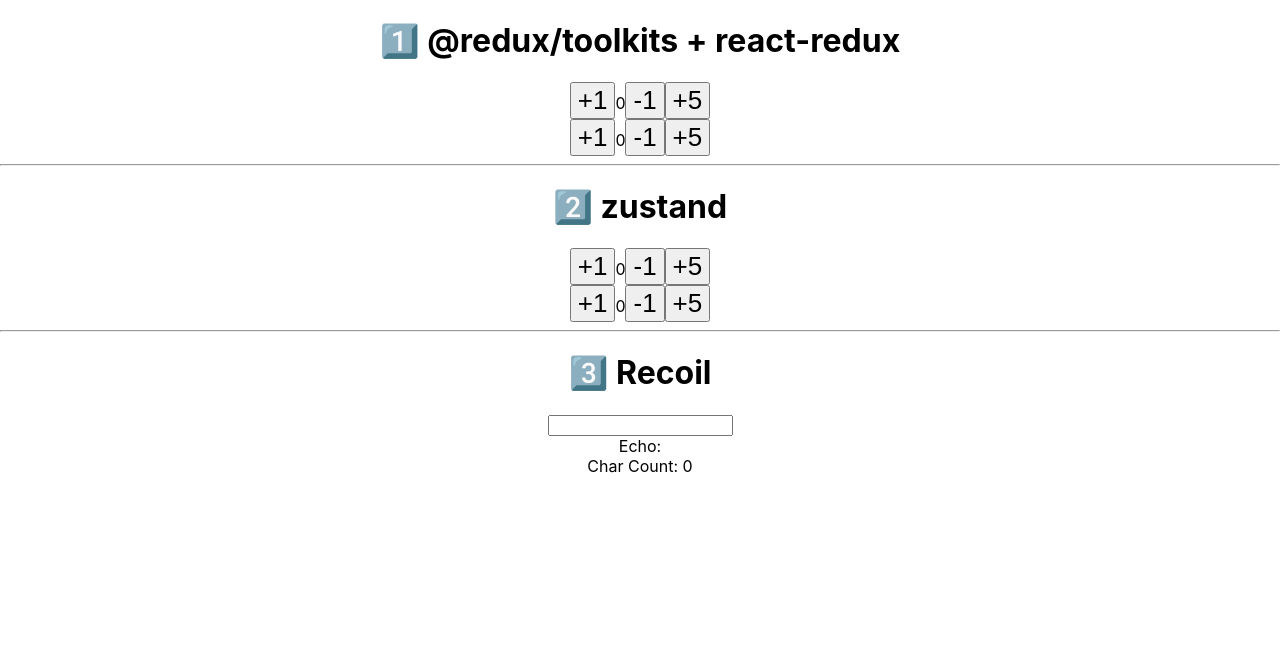
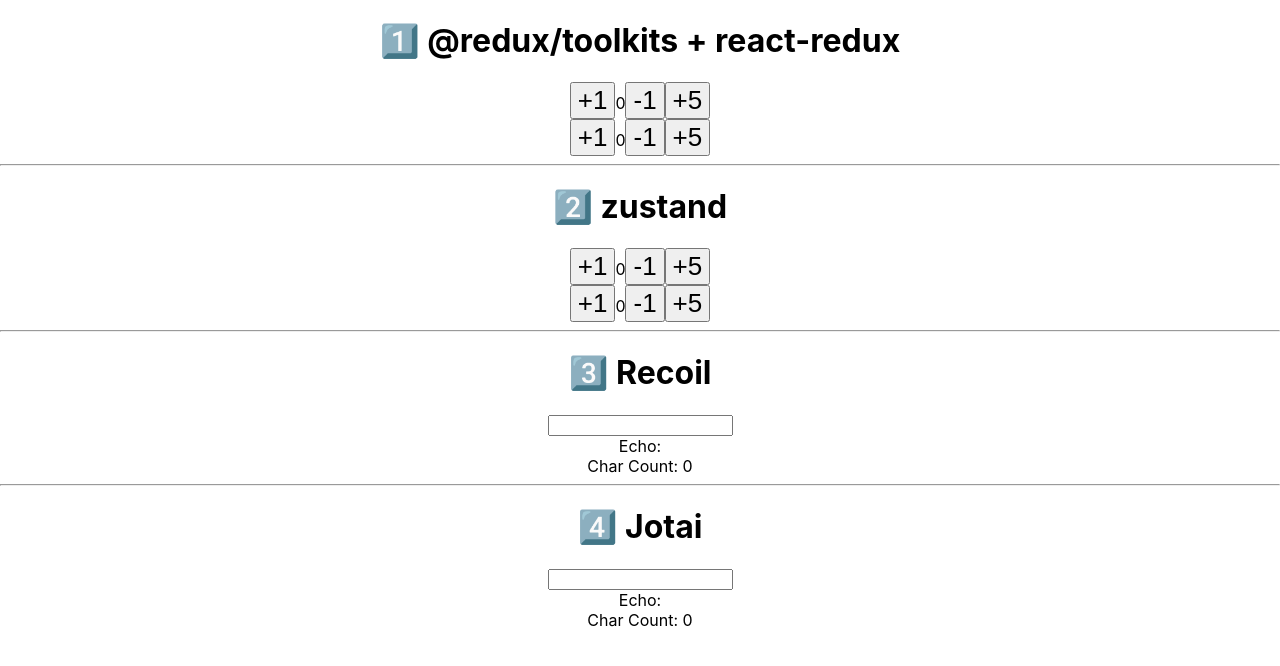
Before and after one commit to jamessawyer/react-mirco-state-manage, a React (Vite) app: page / in a window 1280 px wide. Shown: the top 666 px of the page. Built offline with nearby package versions, Linux system fonts and the light colour scheme.

Commit message:
Jotai Counter

```diff
--- a/src/App.tsx
+++ b/src/App.tsx
@@ -1,11 +1,10 @@
-import { useState } from 'react'
 import './App.css'
+import CounterJotai from './CounterJotai'
 import CounterRecoil from './CounterRecoil'
 import CounterRedux from './CounterRedux'
 import CounterZustand from './CounterZustand'
 
 function App() {
-  const [count, setCount] = useState(0)
 
   return (
     <div className="App">
@@ -17,6 +16,9 @@
       <hr />
       <h1>3️⃣ Recoil</h1>
       <CounterRecoil />
+      <hr />
+      <h1>4️⃣ Jotai</h1>
+      <CounterJotai />
     </div>
   )
 }
--- /dev/null
+++ b/src/CounterJotai.tsx
@@ -0,0 +1,42 @@
+import { atom, useAtom, useAtomValue } from "jotai";
+
+// Jotai 更为简洁 不需要 key
+const textAtom = atom('')
+
+const TextInput = () => {
+  const [text, setText] = useAtom(textAtom)
+
+  return (
+    <div>
+      <input type="text" value={text} onChange={e => setText(e.target.value)} />
+      <br />
+      Echo: {text}
+    </div>
+  )
+}
+
+// 派生 Atom
+const charCountAtom = atom(get => get(textAtom).length)
+
+const CharCount = () => {
+  const count = useAtomValue(charCountAtom)
+  return <>
+    Char Count: {count}
+  </>
+}
+
+const CharCounter = () => (
+  <div>
+    <TextInput />
+    <CharCount />
+  </div>
+)
+
+// 可以看出 不同于 Recoil的是，Jotai不需要 Provider
+const CounterJotai = () => (
+  <>
+    <CharCounter />
+  </>
+)
+
+export default CounterJotai
```
